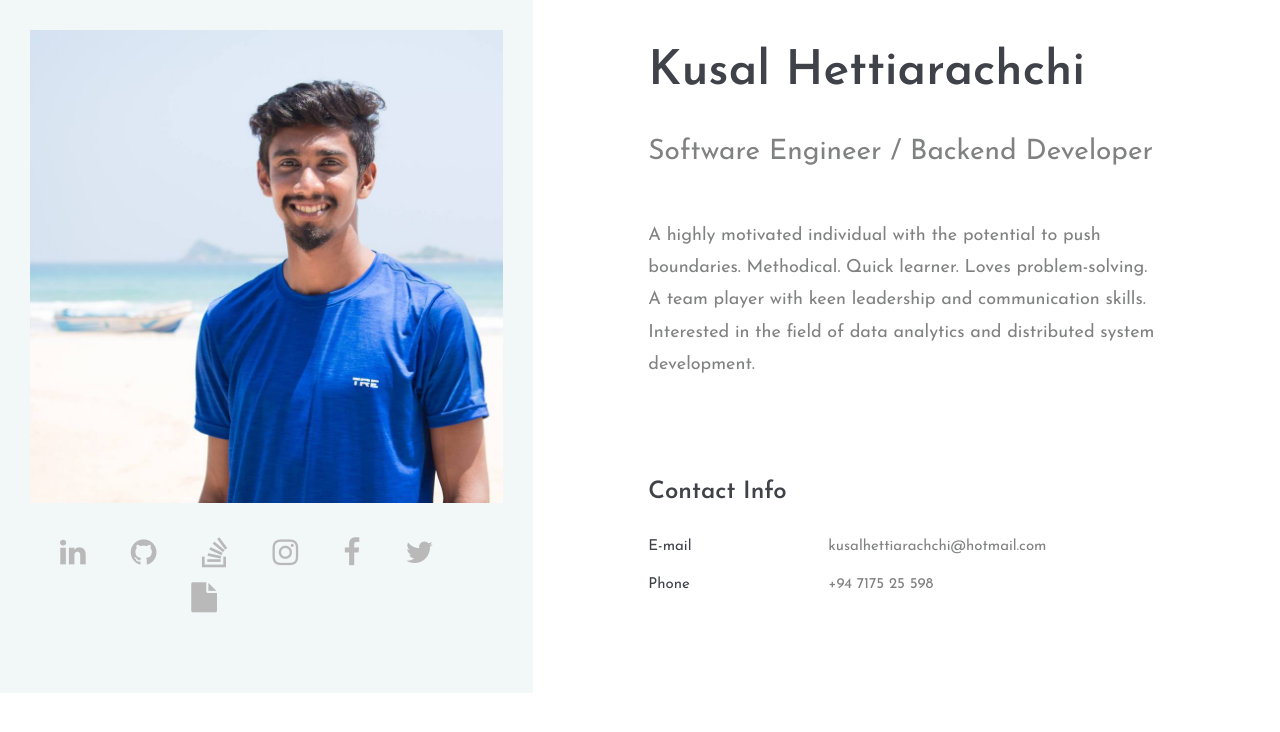
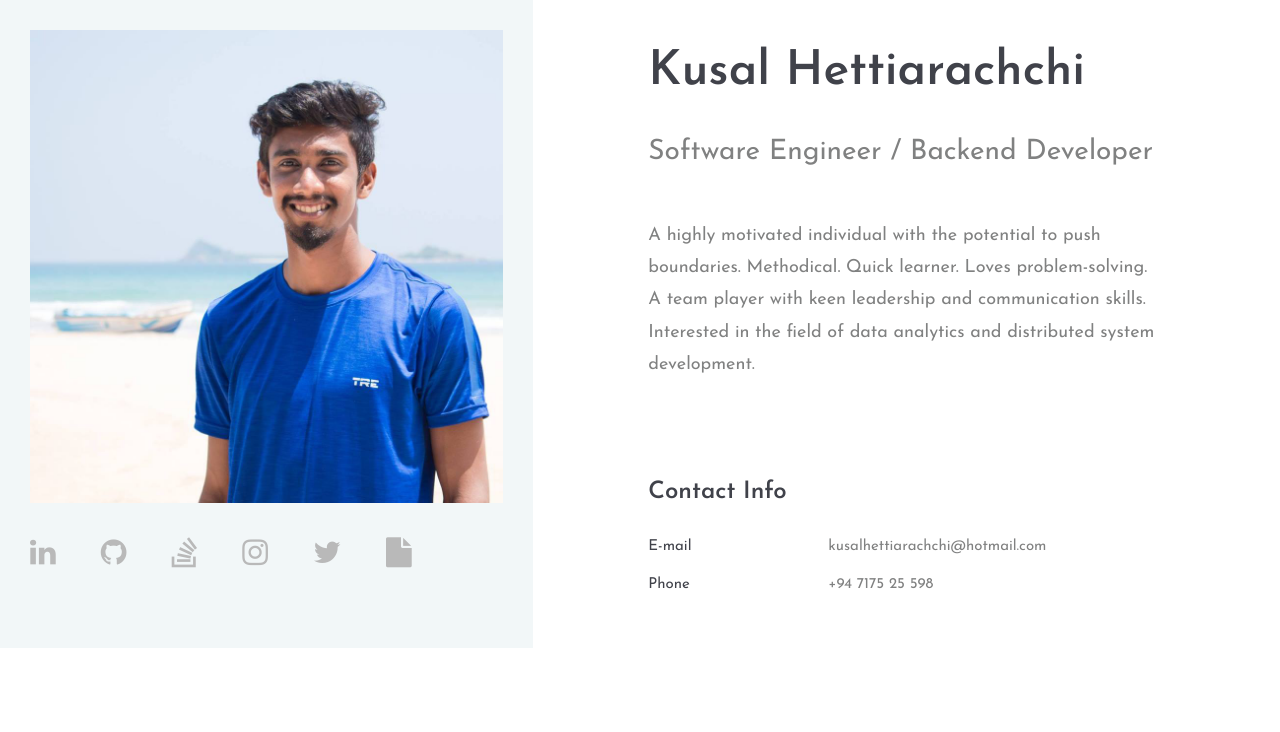
Before and after one commit to kusalhettiarachchi/kusalhettiarachchi.github.io, a plain HTML site: page index.html in a window 1280 px wide. Drawn offline with Linux system fonts and the light colour scheme.

Commit message:
Update index.html
removed fb link

```diff
--- a/index.html
+++ b/index.html
@@ -56,7 +56,7 @@
 								<a href="https://github.com/kusalhettiarachchi"><i class="fa fa-github"></i></a>
 	 <a href="https://stackoverflow.com/users/story/9977174"><i class="fa fa-stack-overflow"></i></a>
 								<a href="https://www.instagram.com/kusal_daham/"><i class="fa fa-instagram"></i></a>
-								<a href="https://www.facebook.com/kusal.hettiarachchi"><i class="fa fa-facebook"></i></a>
+<!-- 								<a href="https://www.facebook.com/kusal.hettiarachchi"><i class="fa fa-facebook"></i></a> -->
 								<a href="https://twitter.com/waitamiwrong"><i class="fa fa-twitter"></i></a>
 								<a href="files/CVKusalH.pdf" download="Kusal_H_CV" target="_blank"><i class="fa fa-file"></i></a>
 								<a href="https://www.upwork.com/freelancers/~0116169d8437f3c85b"><i class="fa fa-upwork"></i></a>
```
